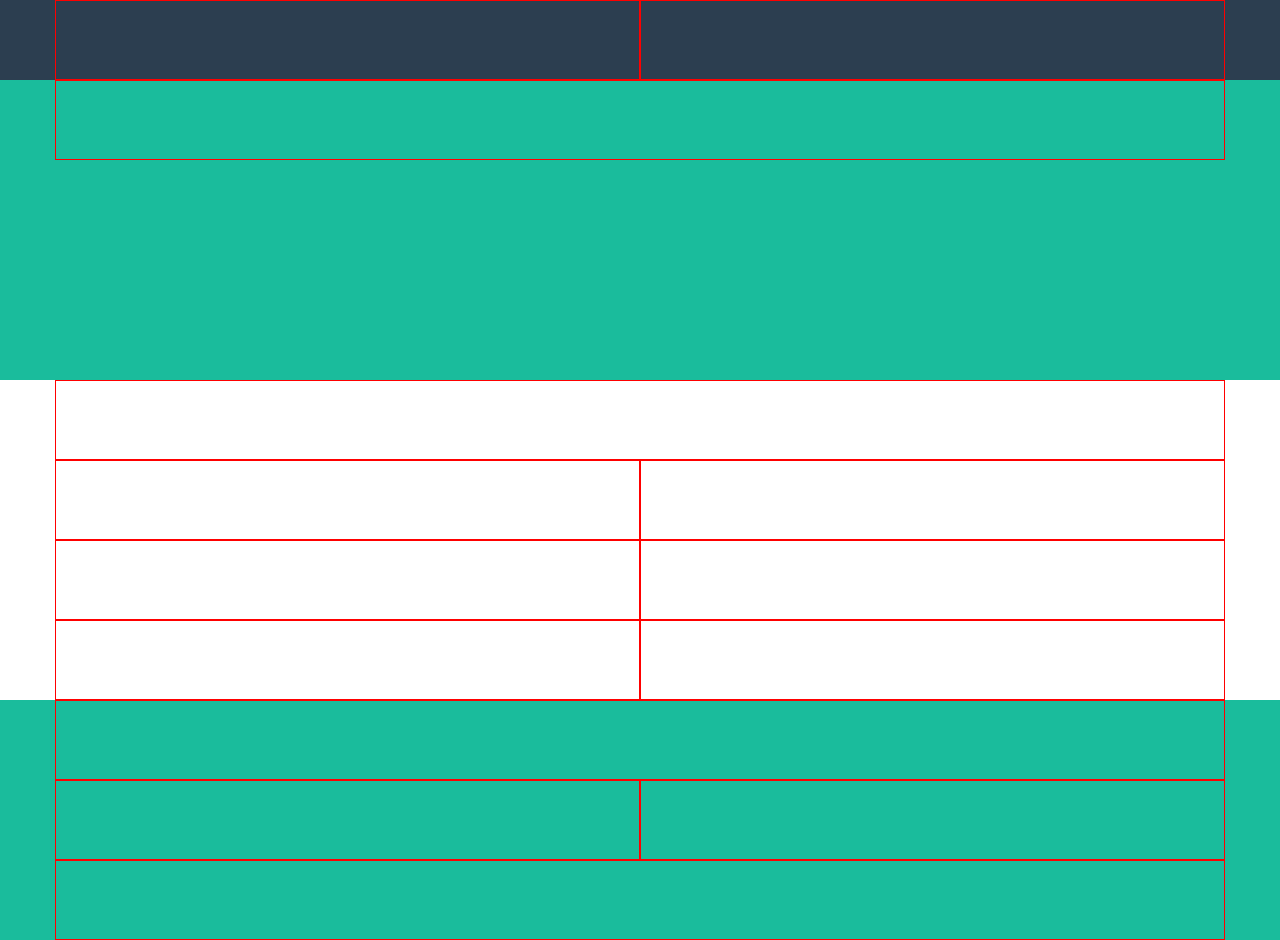
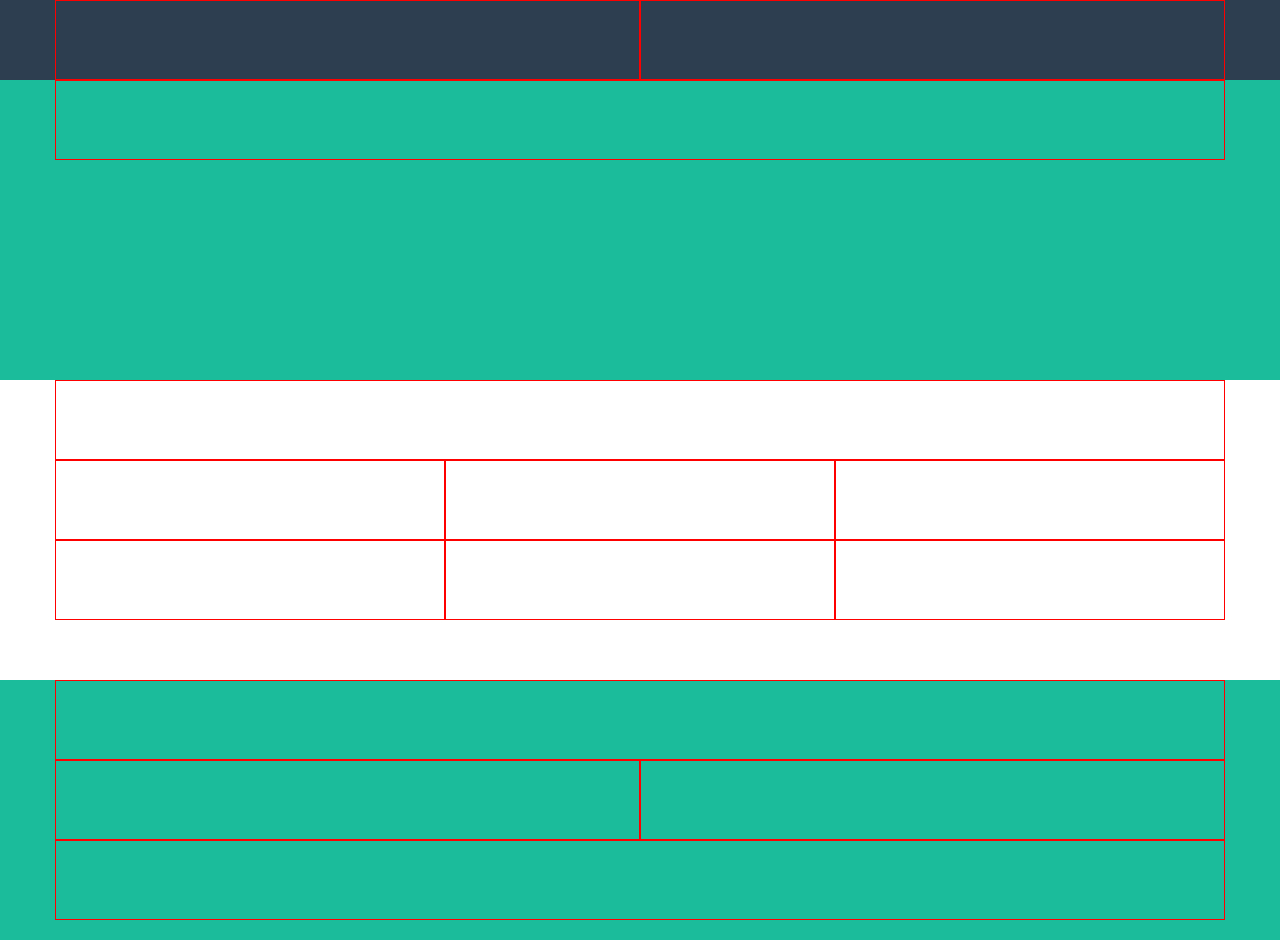
Before and after one commit to Polidora90/html-css-bootstrap-freelancer, a plain HTML site: page index.html in a window 1280 px wide. Shown: the top 940 px of the page. Drawn offline with nearby package versions, Linux system fonts and the light colour scheme.

Commit message:
struttura versione desktop

```diff
--- a/index.html
+++ b/index.html
@@ -32,8 +32,7 @@
             </div>
         </section>
 
-        <!-- sezione 1, immagini.
-        in sm sono 7 col-12 -->
+        <!-- sezione 1, immagini.-->
         <section class="section-1">
             <div class="container">
                 <!-- banner PORTFOLIO -->
@@ -43,12 +42,12 @@
 
                 <!-- immagini -->
                 <div class="row">
-                    <div class="col-xs-12 col-sm-6"></div>
-                    <div class="col-xs-12 col-sm-6"></div>
-                    <div class="col-xs-12 col-sm-6"></div>
-                    <div class="col-xs-12 col-sm-6"></div>
-                    <div class="col-xs-12 col-sm-6"></div>
-                    <div class="col-xs-12 col-sm-6"></div>
+                    <div class="col-xs-12 col-sm-6 col-lg-4"></div>
+                    <div class="col-xs-12 col-sm-6 col-lg-4"></div>
+                    <div class="col-xs-12 col-sm-6 col-lg-4"></div>
+                    <div class="col-xs-12 col-sm-6 col-lg-4"></div>
+                    <div class="col-xs-12 col-sm-6 col-lg-4"></div>
+                    <div class="col-xs-12 col-sm-6 col-lg-4"></div>
                 </div>
             </div>
         </section>
```
